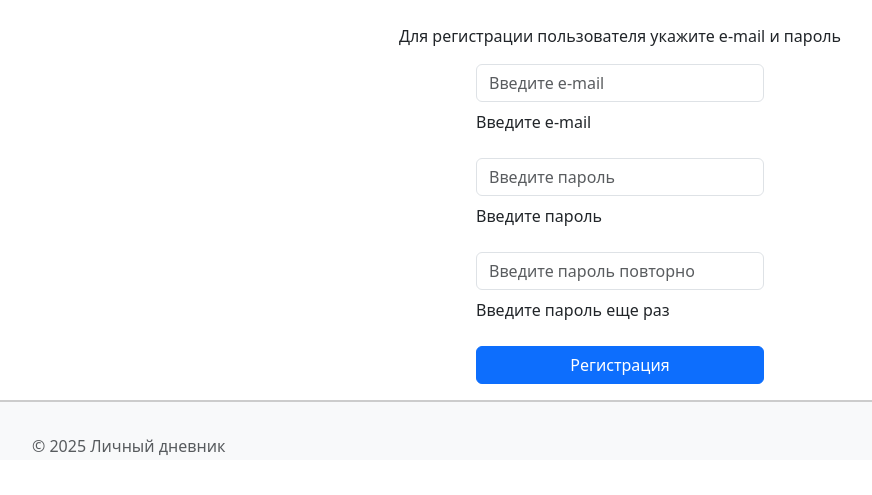
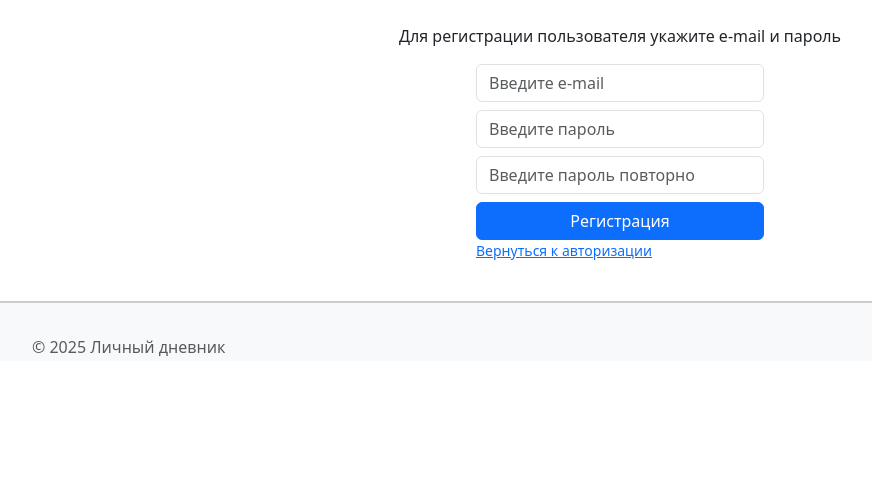
Before and after one commit to KarelinIvan/personal_diary, a Django app: page /users/registration/ in a window 1280 px wide. Shown: the part 64-559 px from the top of the page, without its empty margins (20-892 px from the left). Run offline with Django 5.2, Linux system fonts and the light colour scheme; some libraries are stand-ins or nearby versions.

Commit message:
65-й коммит,

```diff
--- a/users/forms.py
+++ b/users/forms.py
@@ -39,6 +39,13 @@ class UserProfileForm(UserChangeForm):
 class ResetPasswordForm(PasswordResetForm):
     """ Форма для сброса пароля """
 
+    def __init__(self, *args, **kwargs):
+        super(ResetPasswordForm, self).__init__(*args, **kwargs)
+
+        # Установка виджетов
+        self.fields['email'].widget = forms.EmailInput(
+            attrs={'class': 'form-control', 'placeholder': 'Введите e-mail'})
+
     class Meta:
         model = User
         fields = ('email',)
--- a/users/templates/users/registration.html
+++ b/users/templates/users/registration.html
@@ -20,18 +20,22 @@
                             {% csrf_token %}
                             <div class="d-grid gap-2 col-6 mx-auto mb-2">
                                 {{ form.email }}
-                                <p>Введите e-mail</p>
                             </div>
+
                             <div class="d-grid gap-2 col-6 mx-auto mb-2">
                                 {{ form.password1 }}
-                                <p>Введите пароль</p>
                             </div>
+
                             <div class="d-grid gap-2 col-6 mx-auto mb-2">
                                 {{ form.password2 }}
-                                <p>Введите пароль еще раз</p>
                             </div>
+
                             <div class="d-grid gap-2 col-6 mx-auto">
                                 <button type="submit" class="btn btn-primary">Регистрация</button>
+                            </div>
+
+                            <div class="d-grid gap-2 col-6 mx-auto mb-4">
+                                <a href="{% url 'users:login' %}" class="small">Вернуться к авторизации</a>
                             </div>
                         </form>
                     </div>
--- a/users/templates/users/reset_password.html
+++ b/users/templates/users/reset_password.html
@@ -18,7 +18,10 @@
                         <p class="row justify-content-center">Для восстановления пароля укажите e-mail</p>
                         <form method="post" action="{% url 'users:reset_password' %}">
                             {% csrf_token %}
-                            {{ form.as_p }}
+                            <div class="d-grid gap-2 col-6 mx-auto mb-2">
+                                {{ form.email }}
+                            </div>
+
                             <div class="d-grid gap-2 col-6 mx-auto mb-4">
                                 <button type="submit" class="btn btn-primary">Сбросить по e-mail</button>
                             </div>
```
